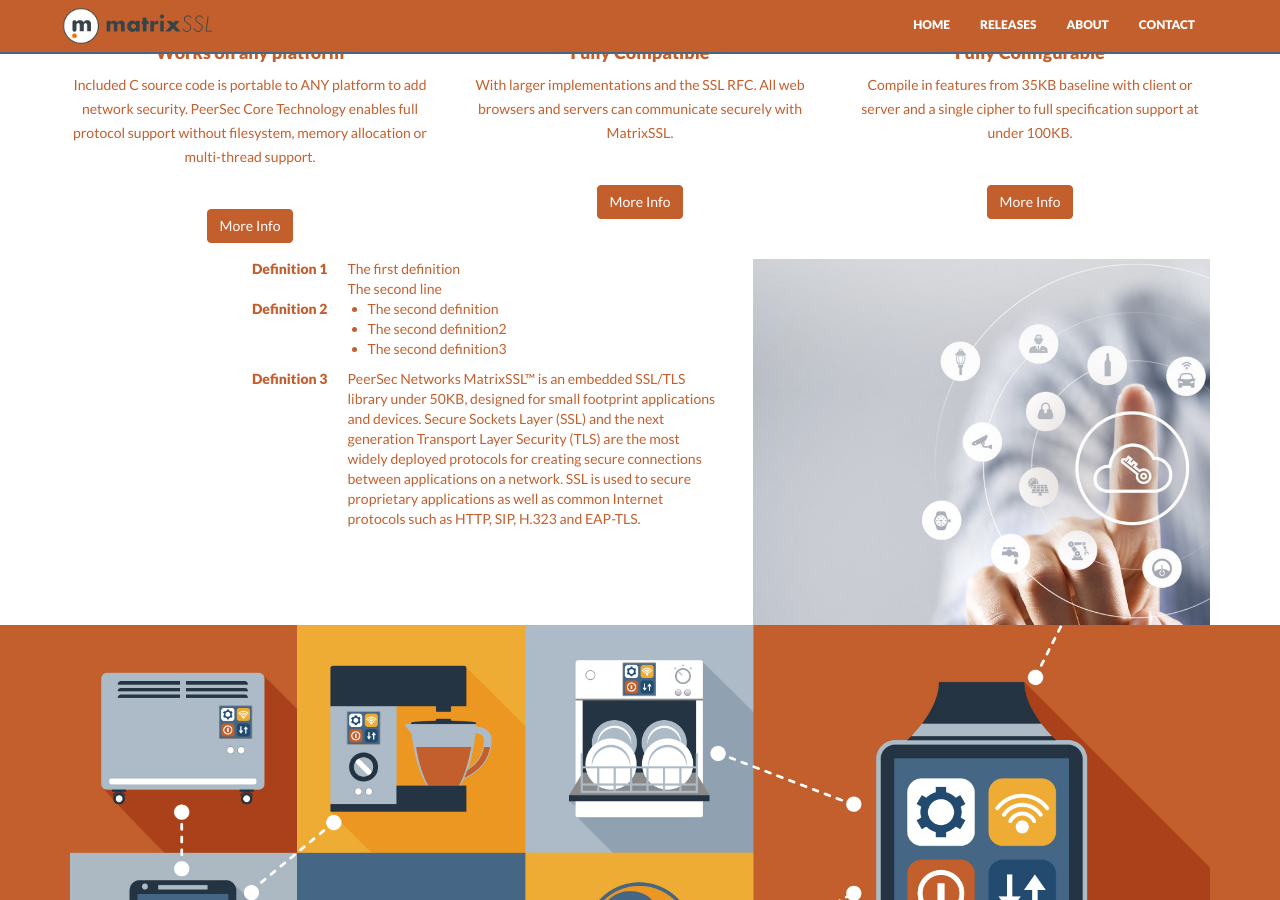
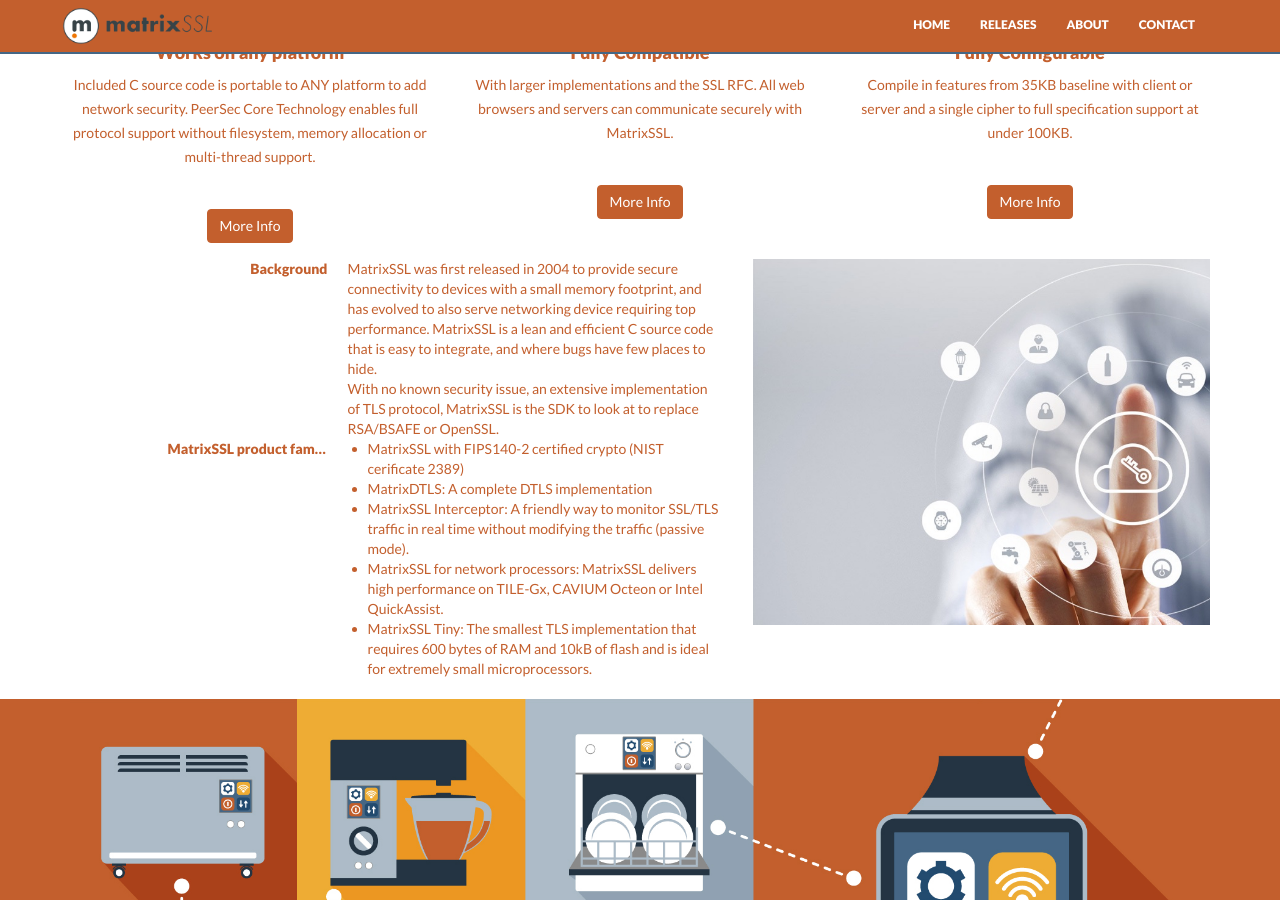
Before and after one commit to Layty/ssl, a Jekyll site: the page built from index.html, in a window 1280 px wide and 900 px high, scrolled down 823 px. Built offline with Jekyll 4.4.1, drawn with Linux system fonts in a browser that asks for light colours; nearby versions of some CDN libraries.

Commit message:
Update tech_summary.md

```diff
--- a/_includes/tech_summary.md
+++ b/_includes/tech_summary.md
@@ -1,11 +1,10 @@
-Definition 1
-: The first definition
-: The second line
+Background
+: MatrixSSL was first released in 2004 to provide secure connectivity to devices with a small memory footprint, and has evolved to also serve networking device requiring top performance. MatrixSSL is a lean and efficient C source code that is easy to integrate, and where bugs have few places to hide.
+: With no known security issue, an extensive implementation of TLS protocol, MatrixSSL is the SDK to look at to replace RSA/BSAFE or OpenSSL.
 
-Definition 2
-: - The second definition
- - The second definition2
- - The second definition3
-
-Definition 3
-: PeerSec Networks MatrixSSL™ is an embedded SSL/TLS library under 50KB, designed for small footprint applications and devices. Secure Sockets Layer (SSL) and the next generation Transport Layer Security (TLS) are the most widely deployed protocols for creating secure connections between applications on a network. SSL is used to secure proprietary applications as well as common Internet protocols such as HTTP, SIP, H.323 and EAP-TLS.
+MatrixSSL product family:
+: - MatrixSSL with FIPS140-2 certified crypto (NIST cerificate 2389)
+ - MatrixDTLS: A complete DTLS implementation
+ - MatrixSSL Interceptor: A friendly way to monitor SSL/TLS traffic in real time without modifying the traffic (passive mode).
+ - MatrixSSL for network processors: MatrixSSL delivers high performance on TILE-Gx, CAVIUM Octeon or Intel QuickAssist.
+ - MatrixSSL Tiny: The smallest TLS implementation that requires 600 bytes of RAM and 10kB of flash and is ideal for extremely small microprocessors.
```
